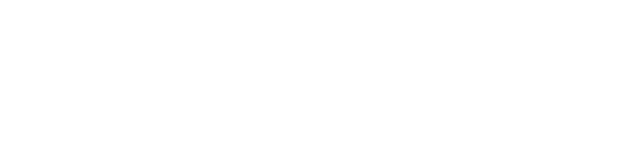
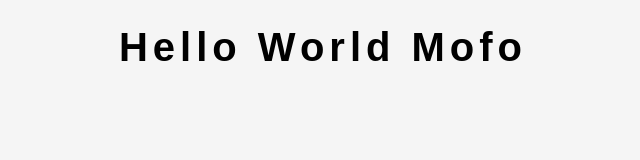
Before and after one commit to EliP2389/infinity-scroll-proj, a plain HTML site: page infinity-scroll/index.html in a window 1280 px wide. Shown: the whole page, without its empty margins (317-957 px from the left). Drawn offline with Linux system fonts and the light colour scheme; a web font is replaced by a local one.

Commit message:
add some styling fot body and h1

```diff
--- a/infinity-scroll/index.html
+++ b/infinity-scroll/index.html
@@ -9,6 +9,8 @@
     <title>Infinity Scroll</title>
 </head>
 <body>
+    <!-- Title -->
+    <h1>Hello World Mofo</h1>
     <!-- SCRIPT -->
     <script src="script.js"></script>
 </body>
--- a/infinity-scroll/style.css
+++ b/infinity-scroll/style.css
@@ -6,6 +6,14 @@ html {
 
 body {
     margin: 0;
-    min-height: 100vh;
     font-family: Abyssinica, sans-serif;
+    background: whitesmoke;
 }
+
+h1 {
+    text-align: center;
+    margin-top: 25px;
+    margin-bottom: 15px;
+    font-size: 40px;
+    letter-spacing: 5px;
+}
```
